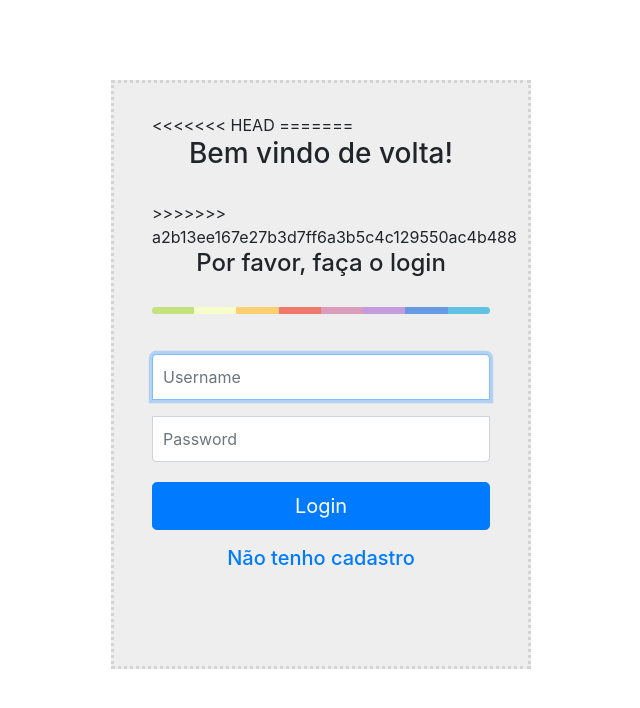
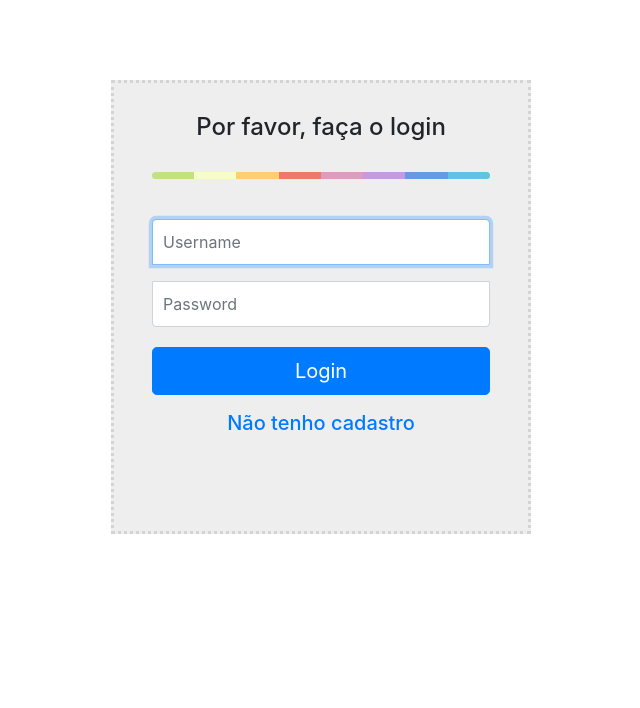
Before and after one commit to CCSoftwarern/projAPi, a Django app: page / in a window 1280 px wide. Shown: the top 708 px of the page, without its empty margins (319-959 px from the left). Run offline with Django 4.2, Linux system fonts and the light colour scheme; parts of the project's set-up code (start-up, migrations or seed data) failed here and were passed over; some libraries are stand-ins or nearby versions.

Commit message:
Alterações no Lotin.html

```diff
--- a/books/templates/login.html
+++ b/books/templates/login.html
@@ -8,10 +8,6 @@
 	<div class="wrapper">
 		<form method="post" name="Login_Form" class="form-signin">
             {% csrf_token %}
-<<<<<<< HEAD
-=======
-		    <h3 class="form-signin-heading">Bem vindo de volta!</h3>
->>>>>>> a2b13ee167e27b3d7ff6a3b5c4c129550ac4b488
 			<h4 class="form-signin-heading">Por favor, faça o login</h4>
 			  <hr class="colorgraph"><br>
 
```
